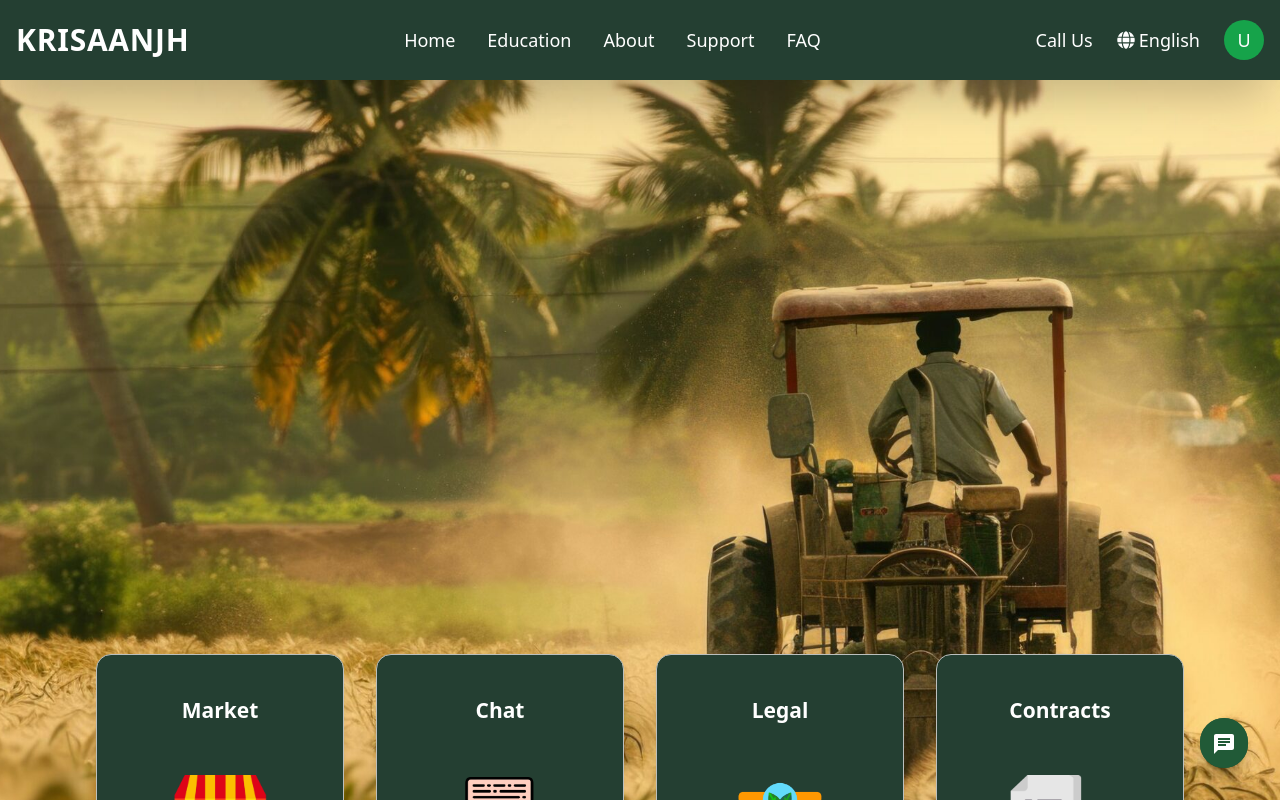
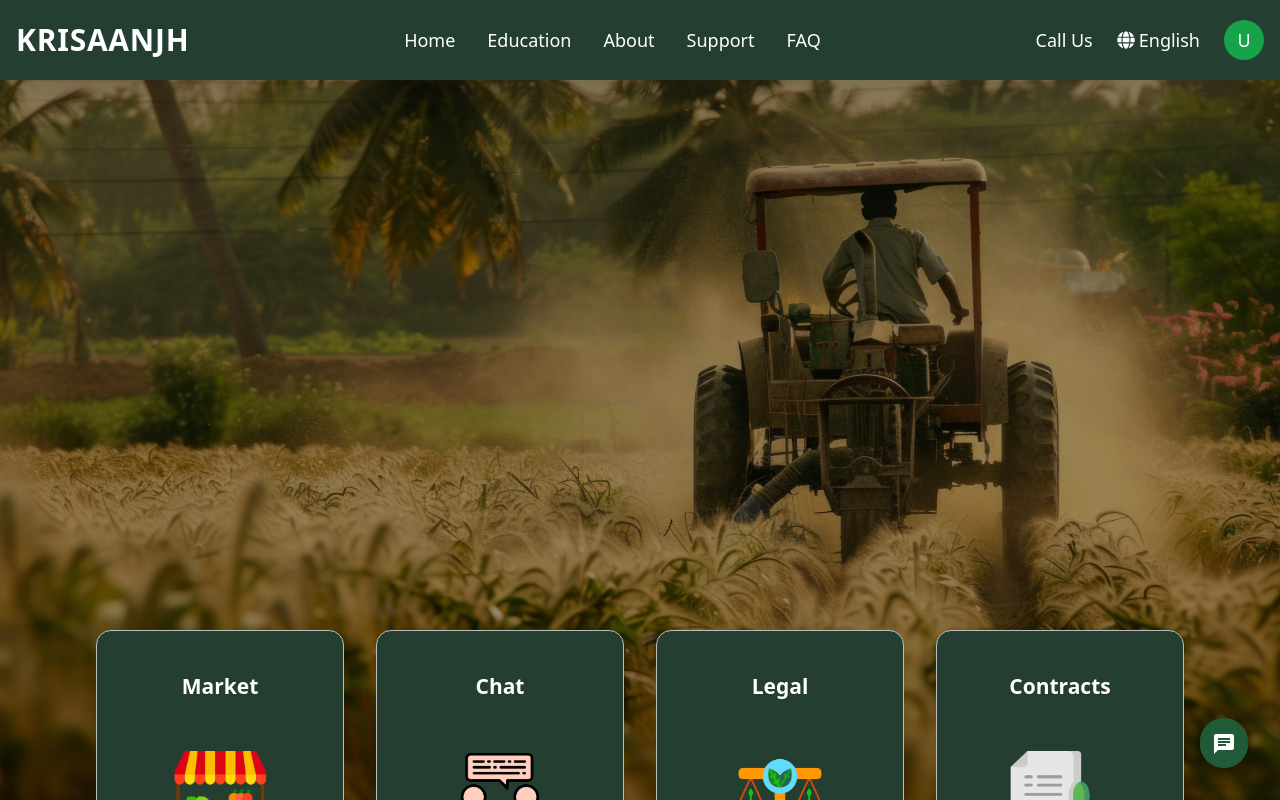
Before and after one commit to 123Sangram/my-fullstack-app, a React (Vite) app in the folder Krishanjh/: page /frontpage in a window 1280 px wide. Shown: the top 800 px of the page. Built offline with nearby package versions, Linux system fonts and the light colour scheme.

Commit message:
Update ImageSlider.jsx

```diff
--- a/Krishanjh/src/components/ImageSlider/ImageSlider.jsx
+++ b/Krishanjh/src/components/ImageSlider/ImageSlider.jsx
@@ -1,66 +1,140 @@
-import React, { useState, useEffect, useRef } from "react";
+// import React, { useState, useEffect, useRef } from "react";
+// import { Link } from "react-router-dom";
+// import ChatIcon from "@mui/icons-material/Chat";
+// import "./ImageSlider.css";
+
+// const ImageSlider = ({ images, content, delay = 10000 }) => {
+//   const [currentIndex, setCurrentIndex] = useState(0);
+//   const containerRef = useRef(null);
+
+//   useEffect(() => {
+//     const container = containerRef.current;
+//     const scrollWidth = container.clientWidth;
+
+//     const scrollToNextImage = () => {
+//       setCurrentIndex((prevIndex) => {
+//         const newIndex = (prevIndex + 1) % images.length;
+//         container.scrollTo({
+//           left: scrollWidth * newIndex,
+//           behavior: "smooth",
+//         });
+//         return newIndex;
+//       });
+//     };
+
+//     const interval = setInterval(scrollToNextImage, delay);
+
+//     return () => clearInterval(interval);
+//   }, [delay, images.length]);
+
+//   return (
+//     <div className="relative top-20 w-full h-full overflow-hidden">
+//       {/* Line above the image */}
+//       {/* Slider Container */}
+//       <div className="slider-container" ref={containerRef}>
+//         <div
+//           className="slider-content h-[800px]"
+//           style={{ transform: `translateX(-${currentIndex * 100}%)` }}
+//         >
+//           {images.map((src, index) => (
+//             <div key={index} className="slide relative w-full flex-shrink-0">
+//               {/* Image */}
+//               <img
+//                 className="slider-image w-full h-[1000px] object-cover"
+//                 src={src}
+//                 alt={`Slide ${index + 1}`}
+//               />
+
+//               {/* Content Overlay */}
+//               <div className="content-overlay  pb-[350px]">
+//                 <div className="content-text text-[70px] font-semibold">
+//                   {content[index]}
+//                 </div>
+//               </div>
+//             </div>
+//           ))}
+//         </div>
+//       </div>
+//       <Link to="/chatbot">
+//         <div className="fixed bottom-8 right-8  bg-[#215A37] p-3 rounded-full shadow-lg cursor-pointer">
+//           <ChatIcon className="text-white text-4xl" />
+//         </div>
+//       </Link>
+//       ;
+//     </div>
+//   );
+// };
+
+// export default ImageSlider;
+
+
+
+
+
+
+
+
+
+
+import React, { useState, useEffect } from "react";
 import { Link } from "react-router-dom";
 import ChatIcon from "@mui/icons-material/Chat";
 import "./ImageSlider.css";
 
 const ImageSlider = ({ images, content, delay = 10000 }) => {
   const [currentIndex, setCurrentIndex] = useState(0);
-  const containerRef = useRef(null);
 
   useEffect(() => {
-    const container = containerRef.current;
-    const scrollWidth = container.clientWidth;
-
-    const scrollToNextImage = () => {
-      setCurrentIndex((prevIndex) => {
-        const newIndex = (prevIndex + 1) % images.length;
-        container.scrollTo({
-          left: scrollWidth * newIndex,
-          behavior: "smooth",
-        });
-        return newIndex;
-      });
-    };
-
-    const interval = setInterval(scrollToNextImage, delay);
+    const interval = setInterval(() => {
+      setCurrentIndex((prevIndex) => (prevIndex + 1) % images.length);
+    }, delay);
 
     return () => clearInterval(interval);
   }, [delay, images.length]);
 
   return (
-    <div className="relative top-20 w-full h-full overflow-hidden">
-      {/* Line above the image */}
-      {/* Slider Container */}
-      <div className="slider-container" ref={containerRef}>
+    <div className="relative group w-full h-screen overflow-hidden">
+      {/* Background Images with Fade */}
+      {images.map((src, index) => (
         <div
-          className="slider-content h-[800px]"
-          style={{ transform: `translateX(-${currentIndex * 100}%)` }}
+          key={index}
+          className={`absolute inset-0 transition-opacity duration-1000 ease-in-out pointer-events-none ${
+            index === currentIndex ? "opacity-100 z-0" : "opacity-0 z-0"
+          }`}
         >
-          {images.map((src, index) => (
-            <div key={index} className="slide relative w-full flex-shrink-0">
-              {/* Image */}
-              <img
-                className="slider-image w-full h-[1000px] object-cover"
-                src={src}
-                alt={`Slide ${index + 1}`}
-              />
+          <img
+            src={src}
+            alt={`Slide ${index + 1}`}
+            className="w-full h-full object-cover"
+          />
+          <div className="absolute inset-0 bg-black bg-opacity-40"></div>
+        </div>
+      ))}
 
-              {/* Content Overlay */}
-              <div className="content-overlay  pb-[350px]">
-                <div className="content-text text-[70px] font-semibold">
-                  {content[index]}
-                </div>
-              </div>
-            </div>
-          ))}
-        </div>
+      {/* Content Overlay */}
+      <div className="relative z-10 flex flex-col justify-center items-center h-full text-center px-4">
+<h1
+  className="
+    text-white font-medium
+    text-2xl sm:text-4xl md:text-5xl lg:text-6xl xl:text-[4.5rem] mb-4
+    opacity-0 translate-y-8 scale-95
+    group-hover:opacity-100 group-hover:translate-y-0 group-hover:scale-100
+    transition-all duration-[2000ms] ease-out delay-300
+    drop-shadow-[0_5px_20px_rgba(0,0,0,0.8)]
+    tracking-[-1px] font-sans
+  "
+>
+  {content[currentIndex]}
+</h1>
+
       </div>
+
+      {/* Floating Chat Icon */}
       <Link to="/chatbot">
-        <div className="fixed bottom-8 right-8  bg-[#215A37] p-3 rounded-full shadow-lg cursor-pointer">
+        <div className="fixed bottom-8 right-8 bg-[#215A37] p-3 rounded-full shadow-lg cursor-pointer z-20">
           <ChatIcon className="text-white text-4xl" />
         </div>
       </Link>
-      ;
     </div>
   );
 };
```
